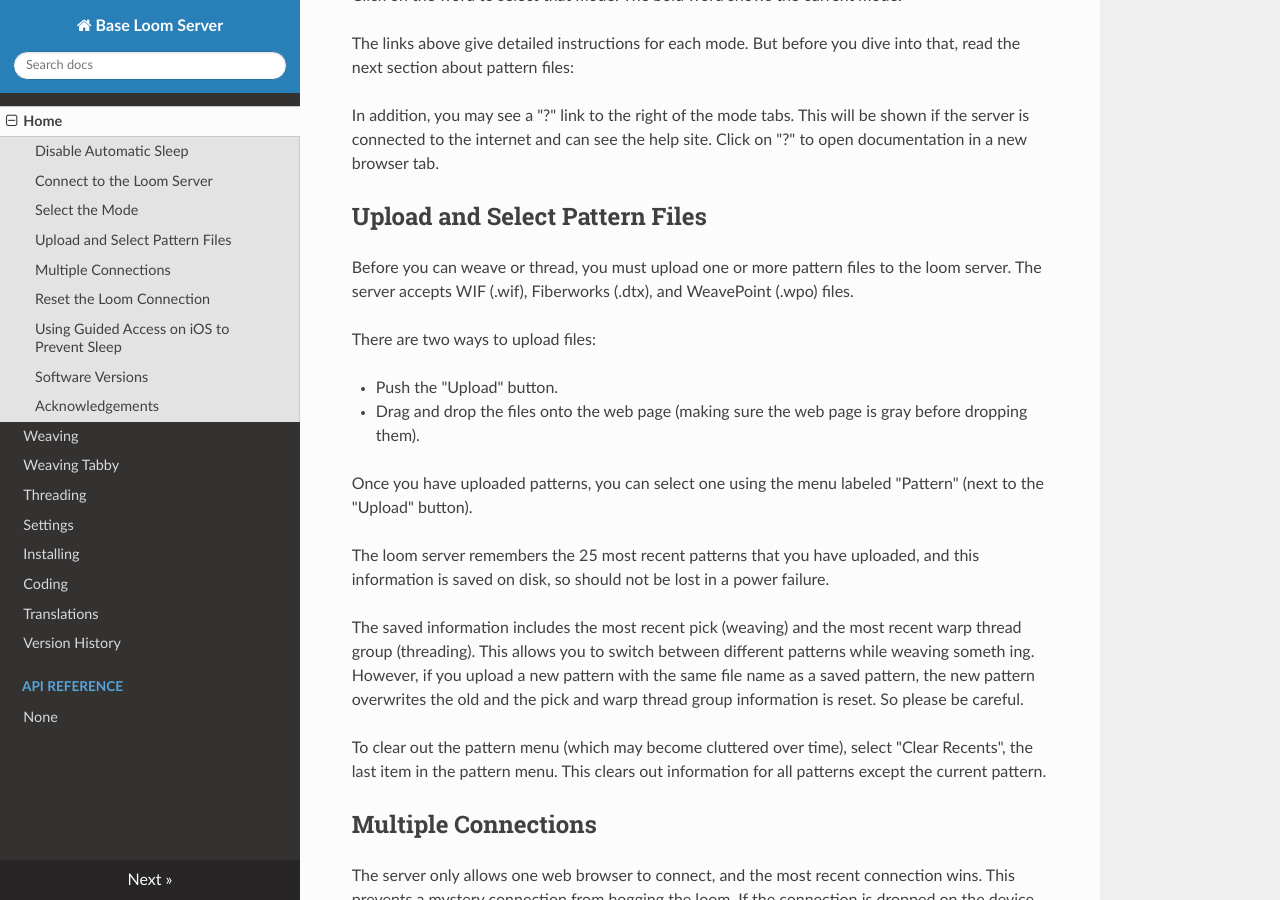
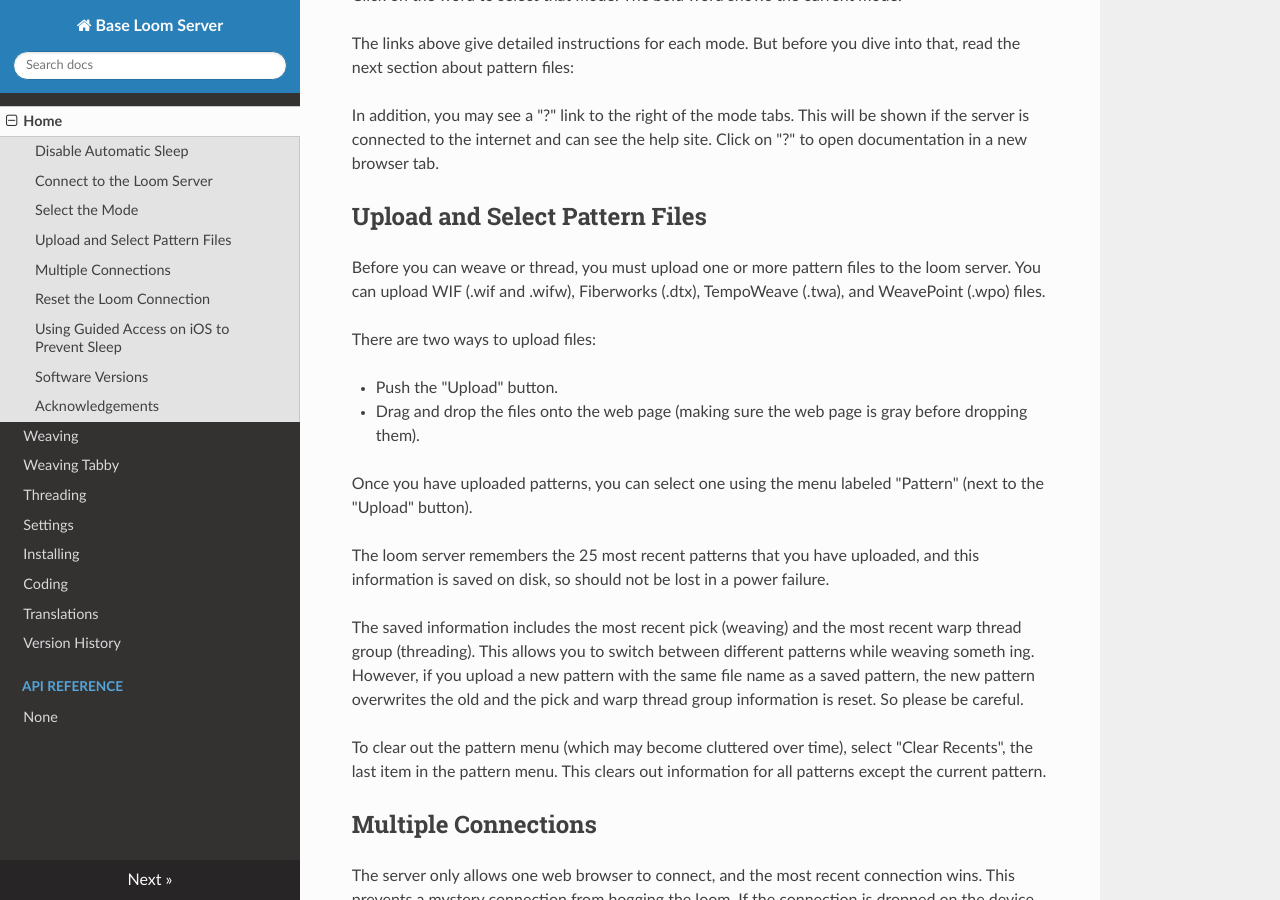
Before and after one commit to r-owen/base_loom_server, an MkDocs documentation site: the page built from docs/index.md, in a window 1280 px wide and 900 px high, scrolled down 1626 px. Built offline with MkDocs 1.6.1, drawn with Linux system fonts in a browser that asks for light colours; nearby versions of some CDN libraries.

Commit message:
Update the documentation

```diff
--- a/docs/index.md
+++ b/docs/index.md
@@ -77,7 +77,7 @@ Click on "?" to open documentation in a new browser tab.
 ## Upload and Select Pattern Files
 
 Before you can weave or thread, you must upload one or more pattern files to the loom server.
-The server accepts WIF (.wif), Fiberworks (.dtx), and WeavePoint (.wpo) files.
+You can upload WIF (.wif and .wifw), Fiberworks (.dtx), TempoWeave (.twa), and WeavePoint (.wpo) files.
 
 There are two ways to upload files:
 
```
